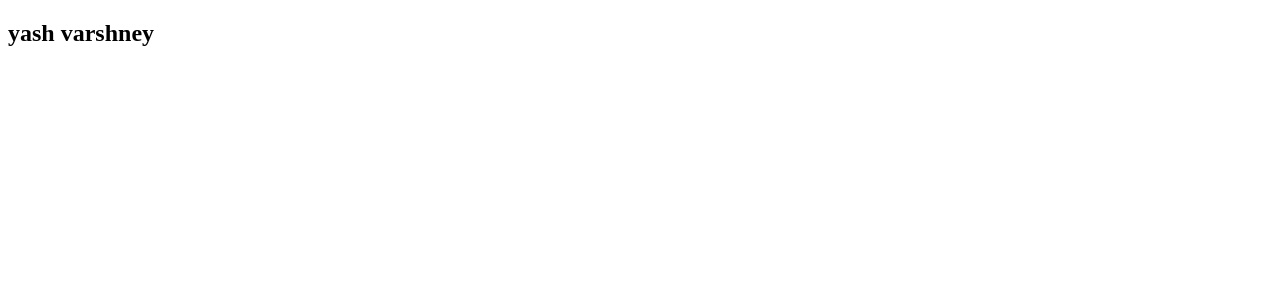
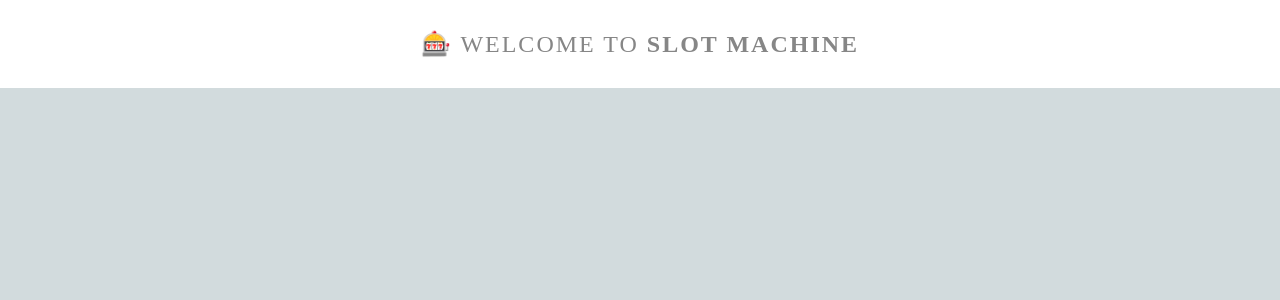
Before and after one commit to Yash-Var/Slot_Machine_By_React, a React (Create React App) app: page / in a window 1280 px wide. Shown: the top 300 px of the page. Built offline with nearby package versions, Linux system fonts and the light colour scheme.

Commit message:
Welcome to Slot Machine

```diff
--- a/src/App.css
+++ b/src/App.css
@@ -1,38 +1,22 @@
-.App {
-  text-align: center;
+* {
+  box-sizing: border-box;
+  padding: 0;
+  margin: 0;
+  background-color: #d2dbdd;
+  /* background-color: #d2dbdd; */
+  /* background-color: #96e2f4; */
 }
 
-.App-logo {
-  height: 40vmin;
-  pointer-events: none;
+
+.heading_style {
+  padding: 30px 0;
+  text-align: center;
+  text-transform: uppercase;
+  font-size: 13px;
+  letter-spacing: 2px;
+  font-weight: 500;
+  color: #868686;
+  background-color: #fff;
+  font-size: 1.5rem;
+  margin-bottom: 30px;
 }
-
-@media (prefers-reduced-motion: no-preference) {
-  .App-logo {
-    animation: App-logo-spin infinite 20s linear;
-  }
-}
-
-.App-header {
-  background-color: #282c34;
-  min-height: 100vh;
-  display: flex;
-  flex-direction: column;
-  align-items: center;
-  justify-content: center;
-  font-size: calc(10px + 2vmin);
-  color: white;
-}
-
-.App-link {
-  color: #61dafb;
-}
-
-@keyframes App-logo-spin {
-  from {
-    transform: rotate(0deg);
-  }
-  to {
-    transform: rotate(360deg);
-  }
-}
--- a/src/App.js
+++ b/src/App.js
@@ -1,25 +1,10 @@
-import logo from './logo.svg';
-import './App.css';
-
-function App() {
-  return (
-    <div className="App">
-      <header className="App-header">
-        <img src={logo} className="App-logo" alt="logo" />
-        <p>
-          Edit <code>src/App.js</code> and save to reload.
-        </p>
-        <a
-          className="App-link"
-          href="https://reactjs.org"
-          target="_blank"
-          rel="noopener noreferrer"
-        >
-          Learn React
-        </a>
-      </header>
-    </div>
-  );
-}
-
+import React from 'react';
+import "./App.css";
+const App=()=>{
+return(
+  <>
+    <h1 className='heading_style'>🎰 Welcome to <span style={{fontWeight:"bold", backgroundColor:"white"}}>Slot Machine</span></h1>
+  </>
+);
+};
 export default App;
--- a/src/index.js
+++ b/src/index.js
@@ -1,10 +1,8 @@
 import React from "react";
 import  ReactDOM  from "react-dom";
-
+import App from "./App.js";
 ReactDOM.render(
   <>
-    <h2>
-    yash varshney
-  </h2>
+   <App />
   </>,document.getElementById('root')
 );
```
